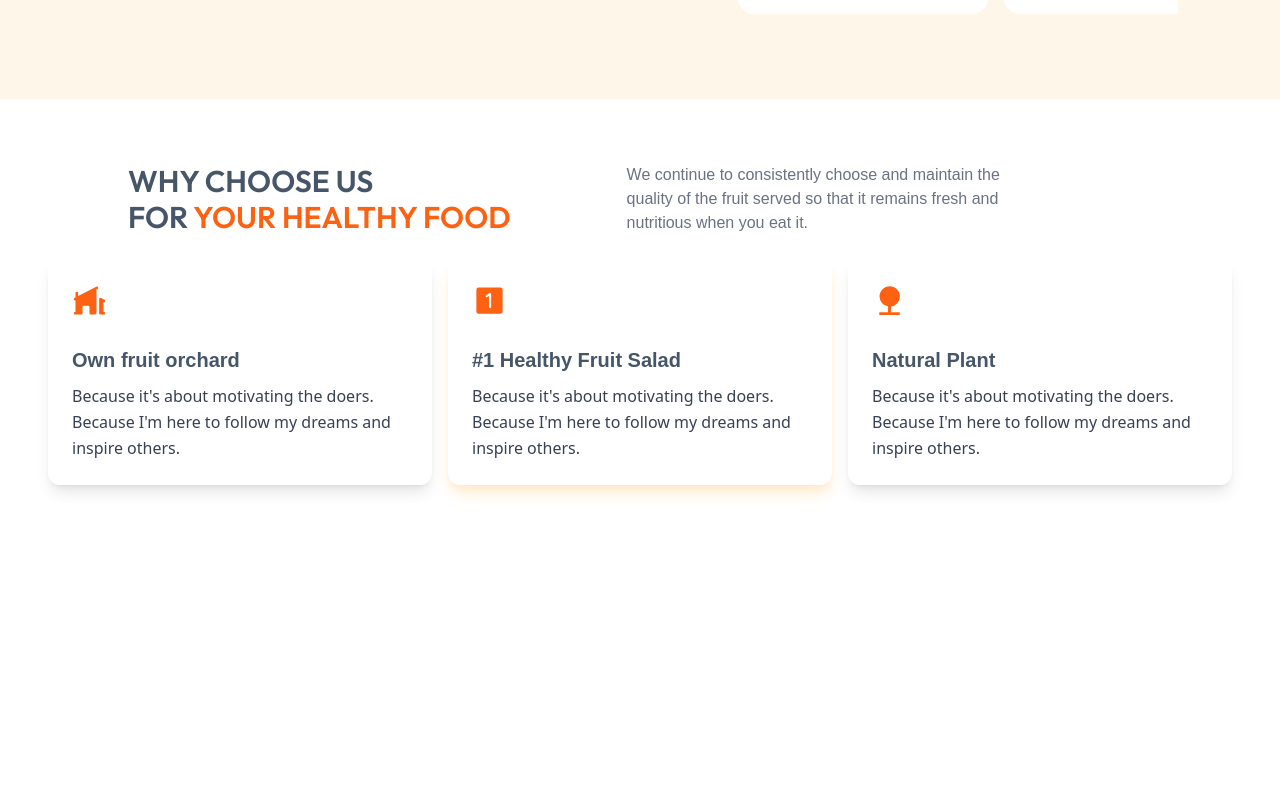
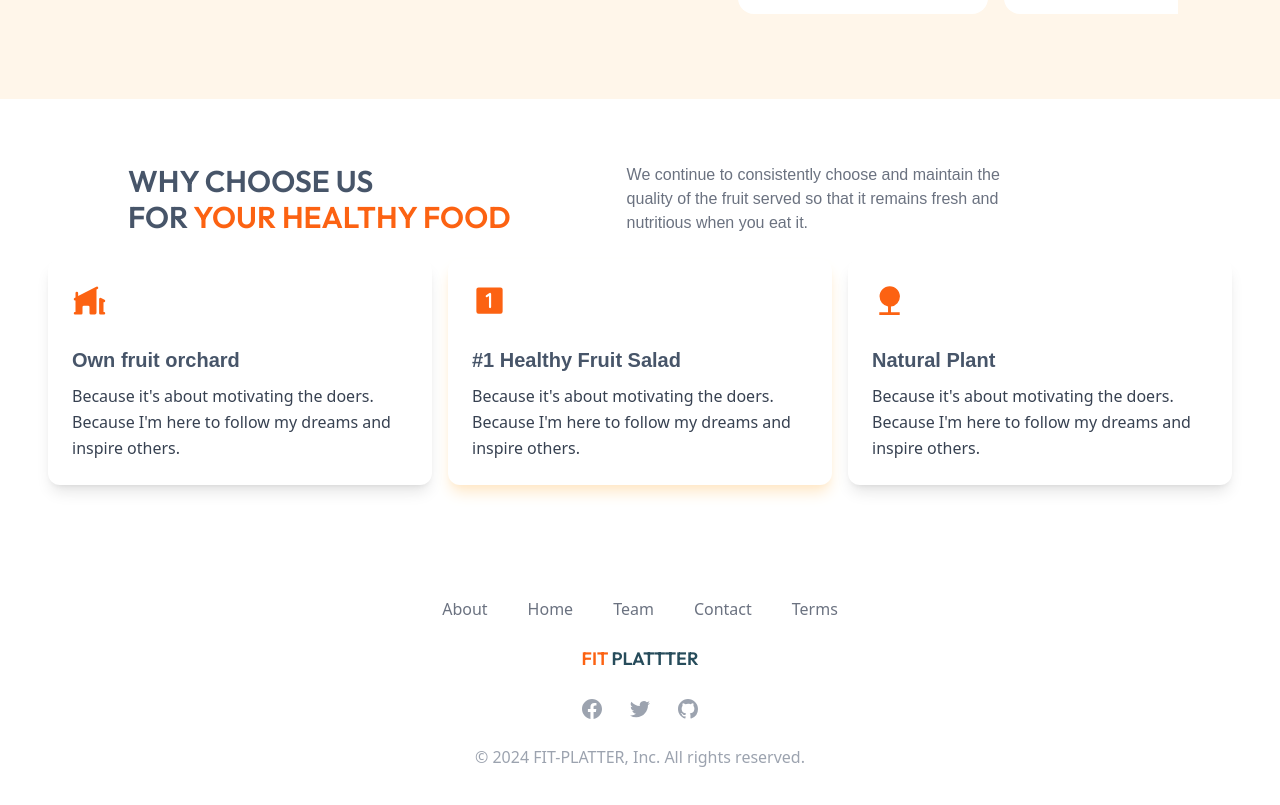
Before and after one commit to themeddev/FE-FIT-PLATTER, a React (Vite) app: page /forgetpassword in a window 1280 px wide. Shown: the part 423-1228 px from the top of the page. Before the commit the page ends 972 px from the top, so only its background shows below. Built offline with nearby package versions, Linux system fonts and the light colour scheme.

Commit message:
Add Footer

```diff
--- a/src/App.jsx
+++ b/src/App.jsx
@@ -7,6 +7,7 @@ import { BrowserRouter as Router, Routes, Route } from 'react-router-dom'
 import Navbar from './screens/pages/Navbar-Footer/Navbar';
 import Test from './screens/test';
 import HeroApp from './screens/pages/Hero/HeroApp';
+import Footer from './screens/pages/Navbar-Footer/Footer';
 
 function App() {
 
@@ -23,6 +24,8 @@ function App() {
       {/* <Test /> */}
       <HeroApp />
 
+      <Footer />
+
 
     </Router>
   );
--- /dev/null
+++ b/src/screens/pages/Navbar-Footer/Footer.jsx
@@ -0,0 +1,70 @@
+
+
+const Footer = () => {
+
+    return (
+      <section className="bg-white">
+          <div className="max-w-screen-xl px-4 py-12 mx-auto space-y-6 overflow-hidden sm:px-6 lg:px-8">
+              <nav className="flex flex-wrap justify-center -mx-5 -my-2">
+                  <div className="px-5 py-2">
+                      <a href="#" className="text-base leading-6 text-gray-500 hover:text-myOrange">
+                          About
+                      </a>
+                  </div>
+                  <div className="px-5 py-2">
+                      <a href="#" className="text-base leading-6 text-gray-500 hover:text-myOrange">
+                          Home
+                      </a>
+                  </div>
+                  <div className="px-5 py-2">
+                      <a href="#" className="text-base leading-6 text-gray-500 hover:text-myOrange">
+                          Team
+                      </a>
+                  </div>
+                  <div className="px-5 py-2">
+                      <a href="#" className="text-base leading-6 text-gray-500 hover:text-myOrange">
+                          Contact
+                      </a>
+                  </div>
+                  <div className="px-5 py-2">
+                      <a href="#" className="text-base leading-6 text-gray-500 hover:text-myOrange">
+                          Terms
+                      </a>
+                  </div>
+              </nav>
+
+              <div>
+                <a href="#" className="flex justify-center">
+                  <span className="self-center text-lg font-Outfit whitespace-nowrap text-myOrange">FIT <span className='text-headersBlue'> PLATTTER</span></span>
+                </a>
+              </div>
+
+              <div className="flex justify-center mt-8 space-x-6 ">
+                  <a href="#" className="text-gray-400 hover:text-myOrange">
+                      <span className="sr-only">Facebook</span>
+                      <svg className="w-6 h-6" aria-hidden="true" fill="currentColor" viewBox="0 0 24 24">
+                          <path fill-rule="evenodd" d="M22 12c0-5.523-4.477-10-10-10S2 6.477 2 12c0 4.991 3.657 9.128 8.438 9.878v-6.987h-2.54V12h2.54V9.797c0-2.506 1.492-3.89 3.777-3.89 1.094 0 2.238.195 2.238.195v2.46h-1.26c-1.243 0-1.63.771-1.63 1.562V12h2.773l-.443 2.89h-2.33v6.988C18.343 21.128 22 16.991 22 12z" clip-rule="evenodd"></path>
+                      </svg>
+                  </a>
+                  <a href="#" className="text-gray-400 hover:text-myOrange">
+                      <span className="sr-only">Twitter</span>
+                      <svg className="w-6 h-6" aria-hidden="true" fill="currentColor" viewBox="0 0 24 24">
+                          <path d="M8.29 20.251c7.547 0 11.675-6.253 11.675-11.675 0-.178 0-.355-.012-.53A8.348 8.348 0 0022 5.92a8.19 8.19 0 01-2.357.646 4.118 4.118 0 001.804-2.27 8.224 8.224 0 01-2.605.996 4.107 4.107 0 00-6.993 3.743 11.65 11.65 0 01-8.457-4.287 4.106 4.106 0 001.27 5.477A4.072 4.072 0 012.8 9.713v.052a4.105 4.105 0 003.292 4.022 4.095 4.095 0 01-1.853.07 4.108 4.108 0 003.834 2.85A8.233 8.233 0 012 18.407a11.616 11.616 0 006.29 1.84"></path>
+                      </svg>
+                  </a>
+                  <a href="#" className="text-gray-400 hover:text-myOrange">
+                      <span className="sr-only">GitHub</span>
+                      <svg className="w-6 h-6" aria-hidden="true" fill="currentColor" viewBox="0 0 24 24">
+                          <path fill-rule="evenodd" d="M12 2C6.477 2 2 6.484 2 12.017c0 4.425 2.865 8.18 6.839 9.504.5.092.682-.217.682-.483 0-.237-.008-.868-.013-1.703-2.782.605-3.369-1.343-3.369-1.343-.454-1.158-1.11-1.466-1.11-1.466-.908-.62.069-.608.069-.608 1.003.07 1.531 1.032 1.531 1.032.892 1.53 2.341 1.088 2.91.832.092-.647.35-1.088.636-1.338-2.22-.253-4.555-1.113-4.555-4.951 0-1.093.39-1.988 1.029-2.688-.103-.253-.446-1.272.098-2.65 0 0 .84-.27 2.75 1.026A9.564 9.564 0 0112 6.844c.85.004 1.705.115 2.504.337 1.909-1.296 2.747-1.027 2.747-1.027.546 1.379.202 2.398.1 2.651.64.7 1.028 1.595 1.028 2.688 0 3.848-2.339 4.695-4.566 4.943.359.309.678.92.678 1.855 0 1.338-.012 2.419-.012 2.747 0 .268.18.58.688.482A10.019 10.019 0 0022 12.017C22 6.484 17.522 2 12 2z" clip-rule="evenodd"></path>
+                      </svg>
+                  </a>
+              </div>
+              <p className="mt-8 text-base leading-6 text-center text-gray-400">
+                  © 2024 FIT-PLATTER, Inc. All rights reserved.
+              </p>
+          </div>
+      </section>
+    );
+  };
+
+  export default Footer;
--- a/src/screens/pages/Navbar-Footer/Navbar.jsx
+++ b/src/screens/pages/Navbar-Footer/Navbar.jsx
@@ -21,7 +21,7 @@ const Navbar = () => {
   }, []);
 
   return (
-    <div className={`w-5/6 mx-auto ${isSticky ? 'shadow-lg py-2 transition-all duration-300' : 'py-5 '} bg-white sticky top-0 z-10 items-center border-b-2 border-gray-300 rounded-lg px-[4%] duration-400`}>
+    <div className={`w-5/6 mx-auto ${isSticky ? 'shadow-lg py-2' : 'py-5 '} transition-all duration-300 bg-white sticky top-0 z-10 items-center border-b-2 border-gray-300 rounded-lg px-[4%] duration-400`}>
         <div className="container mx-auto flex flex-wrap items-center justify-between">
           <a href="#" className="flex">
             <span className="self-center text-lg font-Outfit whitespace-nowrap text-myOrange">FIT <span className='text-headersBlue'> PLATTTER</span></span>
--- a/src/screens/test.jsx
+++ b/src/screens/test.jsx
@@ -1,57 +1,69 @@
-import { HiMiniHomeModern } from "react-icons/hi2";
-import { PiNumberSquareOneFill } from "react-icons/pi";
-import { MdNature } from "react-icons/md";
+
 
 const Test = () => {
-  const cardContent = [
-    {
-      icon: <HiMiniHomeModern size={35} />,
-      title: 'Own fruit orchard',
-      description: 'Because it\'s about motivating the doers. Because I\'m here to follow my dreams and inspire others.',
-    },
-    {
-      icon: <PiNumberSquareOneFill size={35} />,
-      title: '#1 Healthy Fruit Salad',
-      description: 'Because it\'s about motivating the doers. Because I\'m here to follow my dreams and inspire others.',
-    },
-    {
-      icon: <MdNature size={35} />,
-      title: 'Natural Plant',
-      description: 'Because it\'s about motivating the doers. Because I\'m here to follow my dreams and inspire others.',
-    },
-  ];
 
   return (
-    <div className="w-full h-full md:h-[450px] bg-white flex items-center justify-arround flex-col p-[5%] md:px-[10%]">
-      <div className="flex md:flex-row flex-col">
-        <h3 className="font-Outfit text-2xl md:text-3xl text-myBlue max-w-[400px]">
-          WHY CHOOSE US <br />FOR
-          <span className="text-myOrange"> YOUR HEALTHY FOOD</span>
-        </h3>
-        <p className="text-gray-500 font-Poppins md:w-2/5 md:m-auto w-full">We continue to consistently choose and maintain the quality of the fruit served so that it remains fresh and nutritious when you eat it.</p>
-      </div>
+    <section className="bg-white">
+        <div className="max-w-screen-xl px-4 py-12 mx-auto space-y-6 overflow-hidden sm:px-6 lg:px-8">
+            <nav className="flex flex-wrap justify-center -mx-5 -my-2">
+                <div className="px-5 py-2">
+                    <a href="#" className="text-base leading-6 text-gray-500 hover:text-myOrange">
+                        About
+                    </a>
+                </div>
+                <div className="px-5 py-2">
+                    <a href="#" className="text-base leading-6 text-gray-500 hover:text-myOrange">
+                        Home
+                    </a>
+                </div>
+                <div className="px-5 py-2">
+                    <a href="#" className="text-base leading-6 text-gray-500 hover:text-myOrange">
+                        Team
+                    </a>
+                </div>
+                <div className="px-5 py-2">
+                    <a href="#" className="text-base leading-6 text-gray-500 hover:text-myOrange">
+                        Contact
+                    </a>
+                </div>
+                <div className="px-5 py-2">
+                    <a href="#" className="text-base leading-6 text-gray-500 hover:text-myOrange">
+                        Terms
+                    </a>
+                </div>
+            </nav>
 
-      <div className="flex flex-col md:flex-row gap-4 px-[10%]">
-        {cardContent.map((item, index) => (
-          <div
-            key={index}
-            className={`flex flex-col md:flex-row mt-6 text-gray-700 bg-white shadow-lg duration-300 bg-clip-border rounded-xl w-96 ${index === 1 ? 'shadow-[#FFE8C8]' : ''}`}
-          >
-            <div className="p-6">
-              <div className="w-12 h-12 mb-4 text-myOrange">
-                {item.icon}
-              </div>
-              <h5 className="block mb-2 font-Poppins text-xl antialiased font-semibold leading-snug tracking-normal text-myBlue">
-                {item.title}
-              </h5>
-              <p className="block font-sans text-base antialiased font-light leading-relaxed text-inherit">
-                {item.description}
-              </p>
+            <div>
+              <a href="#" className="flex justify-center">
+                <span className="self-center text-lg font-Outfit whitespace-nowrap text-myOrange">FIT <span className='text-headersBlue'> PLATTTER</span></span>
+              </a>
             </div>
-          </div>
-        ))}
-      </div>
-    </div>
+
+            <div className="flex justify-center mt-8 space-x-6 ">
+                <a href="#" className="text-gray-400 hover:text-myOrange">
+                    <span className="sr-only">Facebook</span>
+                    <svg className="w-6 h-6" aria-hidden="true" fill="currentColor" viewBox="0 0 24 24">
+                        <path fill-rule="evenodd" d="M22 12c0-5.523-4.477-10-10-10S2 6.477 2 12c0 4.991 3.657 9.128 8.438 9.878v-6.987h-2.54V12h2.54V9.797c0-2.506 1.492-3.89 3.777-3.89 1.094 0 2.238.195 2.238.195v2.46h-1.26c-1.243 0-1.63.771-1.63 1.562V12h2.773l-.443 2.89h-2.33v6.988C18.343 21.128 22 16.991 22 12z" clip-rule="evenodd"></path>
+                    </svg>
+                </a>
+                <a href="#" className="text-gray-400 hover:text-myOrange">
+                    <span className="sr-only">Twitter</span>
+                    <svg className="w-6 h-6" aria-hidden="true" fill="currentColor" viewBox="0 0 24 24">
+                        <path d="M8.29 20.251c7.547 0 11.675-6.253 11.675-11.675 0-.178 0-.355-.012-.53A8.348 8.348 0 0022 5.92a8.19 8.19 0 01-2.357.646 4.118 4.118 0 001.804-2.27 8.224 8.224 0 01-2.605.996 4.107 4.107 0 00-6.993 3.743 11.65 11.65 0 01-8.457-4.287 4.106 4.106 0 001.27 5.477A4.072 4.072 0 012.8 9.713v.052a4.105 4.105 0 003.292 4.022 4.095 4.095 0 01-1.853.07 4.108 4.108 0 003.834 2.85A8.233 8.233 0 012 18.407a11.616 11.616 0 006.29 1.84"></path>
+                    </svg>
+                </a>
+                <a href="#" className="text-gray-400 hover:text-myOrange">
+                    <span className="sr-only">GitHub</span>
+                    <svg className="w-6 h-6" aria-hidden="true" fill="currentColor" viewBox="0 0 24 24">
+                        <path fill-rule="evenodd" d="M12 2C6.477 2 2 6.484 2 12.017c0 4.425 2.865 8.18 6.839 9.504.5.092.682-.217.682-.483 0-.237-.008-.868-.013-1.703-2.782.605-3.369-1.343-3.369-1.343-.454-1.158-1.11-1.466-1.11-1.466-.908-.62.069-.608.069-.608 1.003.07 1.531 1.032 1.531 1.032.892 1.53 2.341 1.088 2.91.832.092-.647.35-1.088.636-1.338-2.22-.253-4.555-1.113-4.555-4.951 0-1.093.39-1.988 1.029-2.688-.103-.253-.446-1.272.098-2.65 0 0 .84-.27 2.75 1.026A9.564 9.564 0 0112 6.844c.85.004 1.705.115 2.504.337 1.909-1.296 2.747-1.027 2.747-1.027.546 1.379.202 2.398.1 2.651.64.7 1.028 1.595 1.028 2.688 0 3.848-2.339 4.695-4.566 4.943.359.309.678.92.678 1.855 0 1.338-.012 2.419-.012 2.747 0 .268.18.58.688.482A10.019 10.019 0 0022 12.017C22 6.484 17.522 2 12 2z" clip-rule="evenodd"></path>
+                    </svg>
+                </a>
+            </div>
+            <p className="mt-8 text-base leading-6 text-center text-gray-400">
+                © 2024 FIT-PLATTER, Inc. All rights reserved.
+            </p>
+        </div>
+    </section>
   );
 };
 
```
